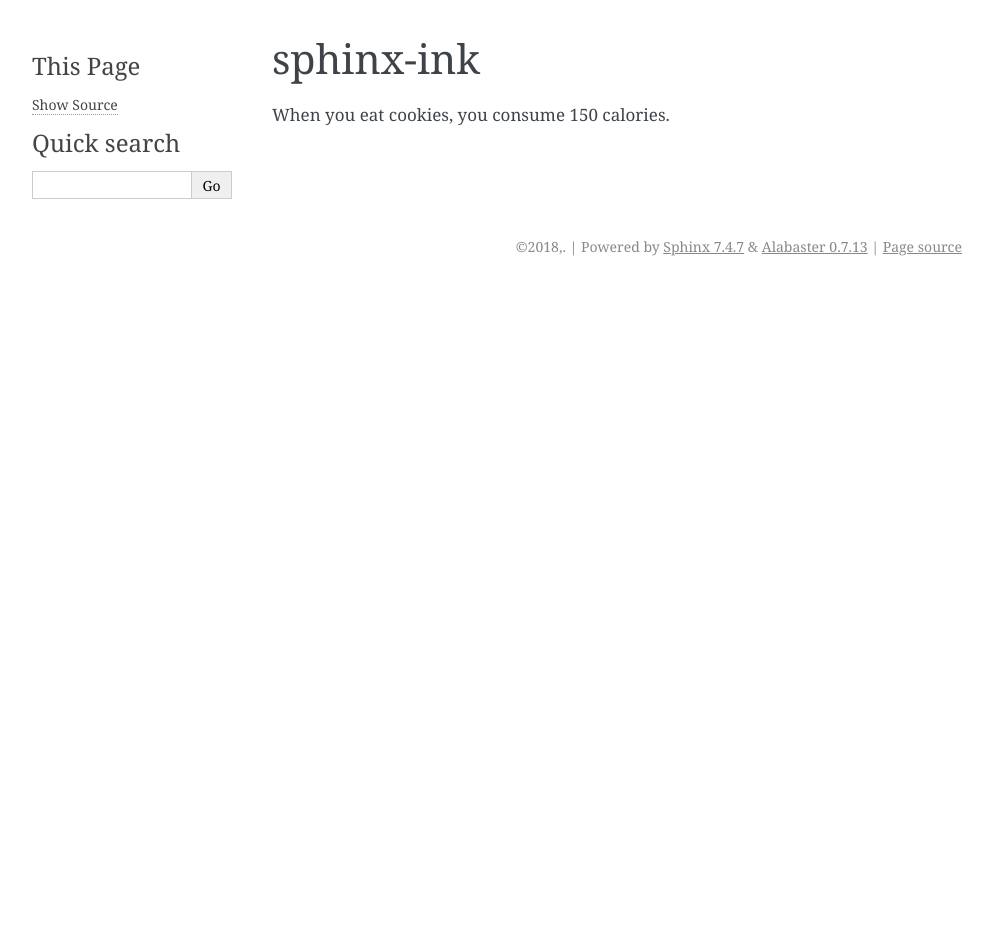
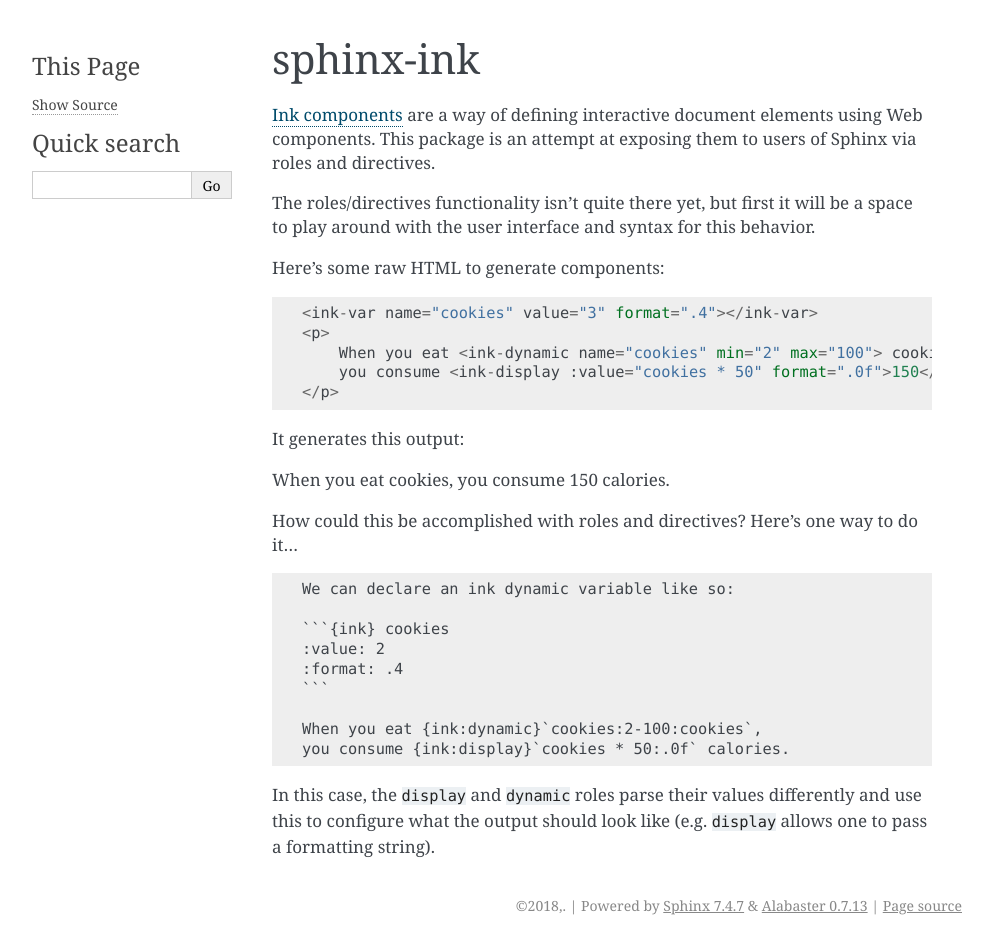
Before and after one commit to choldgraf/sphinx-explorable, a Sphinx documentation site: the page built from docs/index.md, in a window 1280 px wide. Shown: the whole page, without its empty margins (148-1141 px from the left). Built offline with Sphinx 7.4.7, drawn with Linux system fonts in a browser that asks for light colours; before the commit the page ends 900 px from its top, so only the background shows below that.

Commit message:
first commit

`````diff
--- a/docs/index.md
+++ b/docs/index.md
@@ -1,4 +1,23 @@
 # sphinx-ink
+
+[Ink components](https://iooxa.dev/) are a way of defining interactive document
+elements using Web components. This package is an attempt at exposing them to
+users of Sphinx via roles and directives.
+
+The roles/directives functionality isn't quite there yet, but first it will be
+a space to play around with the user interface and syntax for this behavior.
+
+Here's some raw HTML to generate components:
+
+```
+<ink-var name="cookies" value="3" format=".4"></ink-var>
+<p>
+    When you eat <ink-dynamic name="cookies" min="2" max="100"> cookies</ink-dynamic>,
+    you consume <ink-display :value="cookies * 50" format=".0f">150</ink-display> calories.
+</p>
+```
+
+It generates this output:
 
 ```{raw} html
 <ink-var name="cookies" value="3" format=".4"></ink-var>
@@ -7,3 +26,21 @@
     you consume <ink-display :value="cookies * 50" format=".0f">150</ink-display> calories.
 </p>
 ```
+
+How could this be accomplished with roles and directives? Here's one way to do it...
+
+````
+We can declare an ink dynamic variable like so:
+
+```{ink} cookies
+:value: 2
+:format: .4
+```
+
+When you eat {ink:dynamic}`cookies:2-100:cookies`,
+you consume {ink:display}`cookies * 50:.0f` calories.
+````
+
+In this case, the `display` and `dynamic` roles parse their values differently
+and use this to configure what the output should look like (e.g. `display` allows
+one to pass a formatting string).
`````
